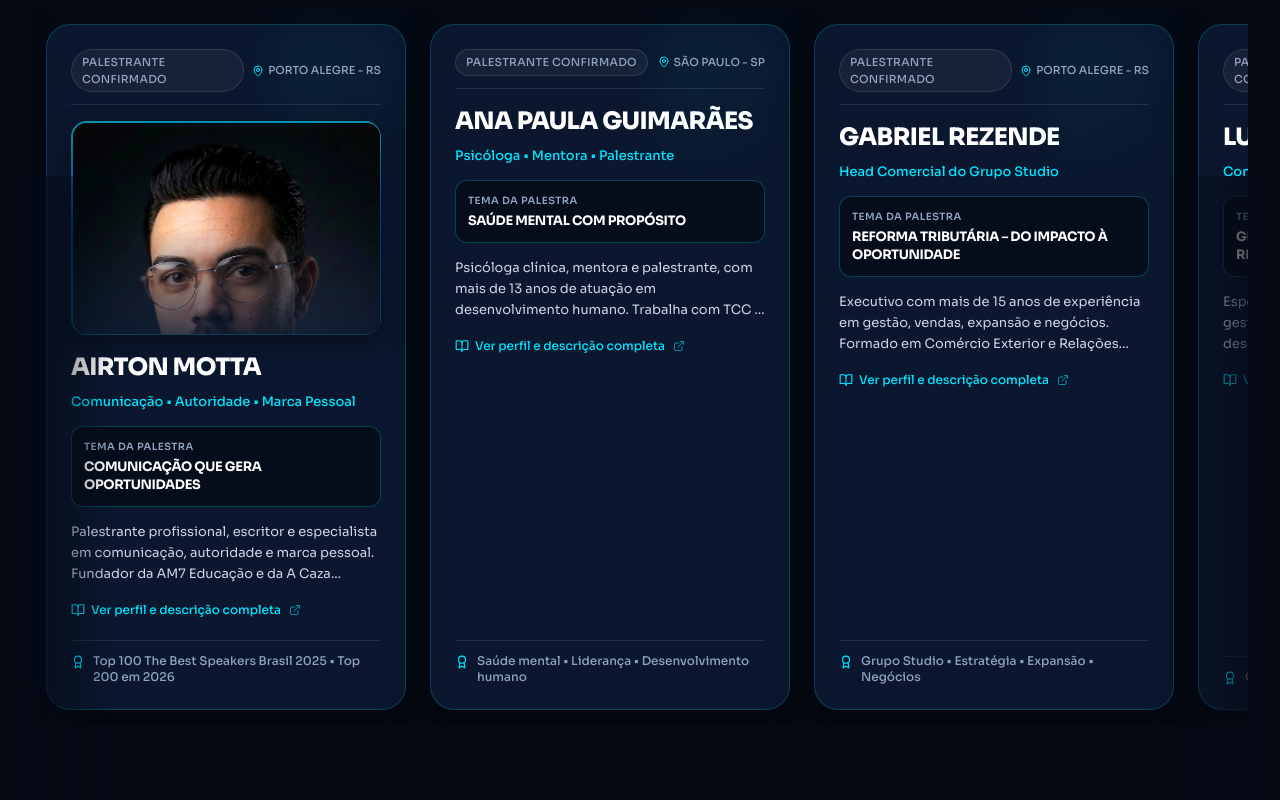
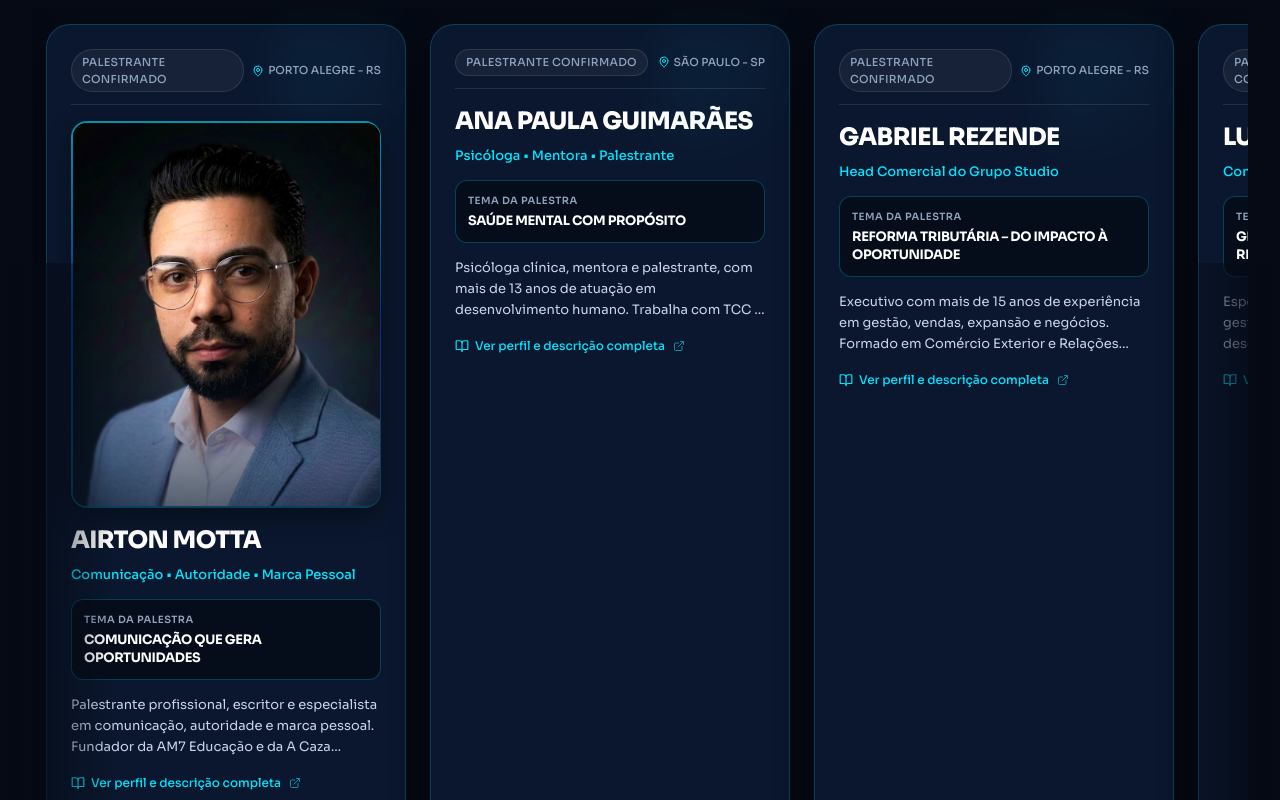
Before and after one commit to davidcris066-oss/conecta-summit-2026-s10tu5giw, a React (Vite) app: page / in a window 1280 px wide. Shown: the part 2460-3260 px from the top of the page. Built offline with nearby package versions, Linux system fonts and the light colour scheme; what pocketbase would draw is missing.

Commit message:
Ajuste no enquadramento e centralização da foto de Airton Motta no card e modal de palestrantes

```diff
--- a/src/components/SpeakersSection.tsx
+++ b/src/components/SpeakersSection.tsx
@@ -348,23 +348,22 @@ export function SpeakersSection() {
                 <div className="relative mb-4 group/photo">
                   {/* Subtle navy/cyan gradient border frame */}
                   <div className="relative overflow-hidden rounded-2xl p-[1.5px] bg-gradient-to-b from-[#00E5FF]/60 via-[#0057FF]/40 to-[#00E5FF]/20 shadow-[0_8px_24px_rgba(0,0,0,0.4)] group-hover:shadow-[0_12px_28px_rgba(0,229,255,0.25)] transition-all duration-300">
-                    <div className="relative aspect-[4/3] sm:aspect-[16/11] w-full overflow-hidden rounded-[14px] bg-[#050A15]">
+                    <div className="relative aspect-[4/5] sm:aspect-[4/5] w-full overflow-hidden rounded-[14px] bg-[#050A15]">
                       <img
                         src={speaker.photoUrl}
                         alt={`Foto de ${speaker.name}`}
-                        className="w-full h-full object-cover object-top filter brightness-[1.02] contrast-[1.02] transition-transform duration-500 ease-out group-hover:scale-105"
+                        className="w-full h-full object-cover object-[center_top] filter brightness-[1.02] contrast-[1.02] transition-transform duration-500 ease-out group-hover:scale-105"
                         loading="lazy"
                       />
                       {/* Subtle ambient gradient overlay at base of image for visual harmony */}
                       <div
-                        className="absolute inset-0 bg-gradient-to-t from-[#0D1B33]/80 via-transparent to-transparent pointer-events-none"
+                        className="absolute inset-0 bg-gradient-to-t from-[#0D1B33]/70 via-transparent to-transparent pointer-events-none"
                         aria-hidden="true"
                       />
                     </div>
                   </div>
                 </div>
               )}
-
               {/* Speaker Name (Verbatim) */}
               <h3 className="font-sora font-extrabold text-xl sm:text-2xl text-white group-hover:text-[#00E5FF] tracking-tight mb-2 leading-snug transition-colors">
                 {speaker.name}
@@ -455,19 +454,18 @@ export function SpeakersSection() {
                 }
               >
                 {selectedSpeaker.photoUrl && (
-                  <div className="flex-shrink-0 w-32 sm:w-36 md:w-40">
+                  <div className="flex-shrink-0 w-32 sm:w-36 md:w-44">
                     <div className="overflow-hidden rounded-2xl p-[1.5px] bg-gradient-to-b from-[#00E5FF] via-[#0057FF]/60 to-[#00E5FF]/40 shadow-[0_8px_24px_rgba(0,0,0,0.5),0_0_20px_rgba(0,229,255,0.2)]">
                       <div className="aspect-[4/5] w-full overflow-hidden rounded-[14px] bg-[#050A15]">
                         <img
                           src={selectedSpeaker.photoUrl}
                           alt={`Foto de ${selectedSpeaker.name}`}
-                          className="w-full h-full object-cover object-top"
+                          className="w-full h-full object-cover object-[center_top]"
                         />
                       </div>
                     </div>
                   </div>
                 )}
-
                 <div className="flex-1 min-w-0">
                   {/* Tags: Role & Location */}
                   <div className="flex flex-wrap items-center gap-2 mb-3">
--- a/src/lib/pocketbase/schema.json
+++ b/src/lib/pocketbase/schema.json
@@ -1,5 +1,5 @@
 {
-  "generatedAt": "2026-09-14T18:23:29.104Z",
+  "generatedAt": "2026-09-14T18:26:19.734Z",
   "collections": [
     {
       "name": "users",
```
Also changed, not shown: .skip.config.json.
